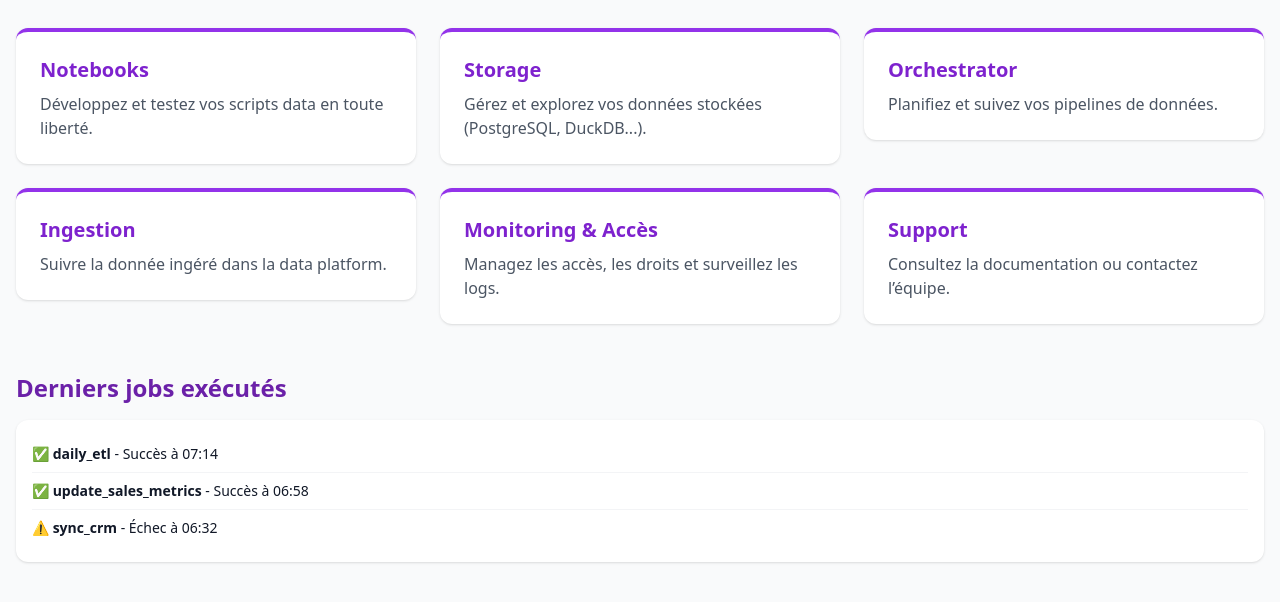
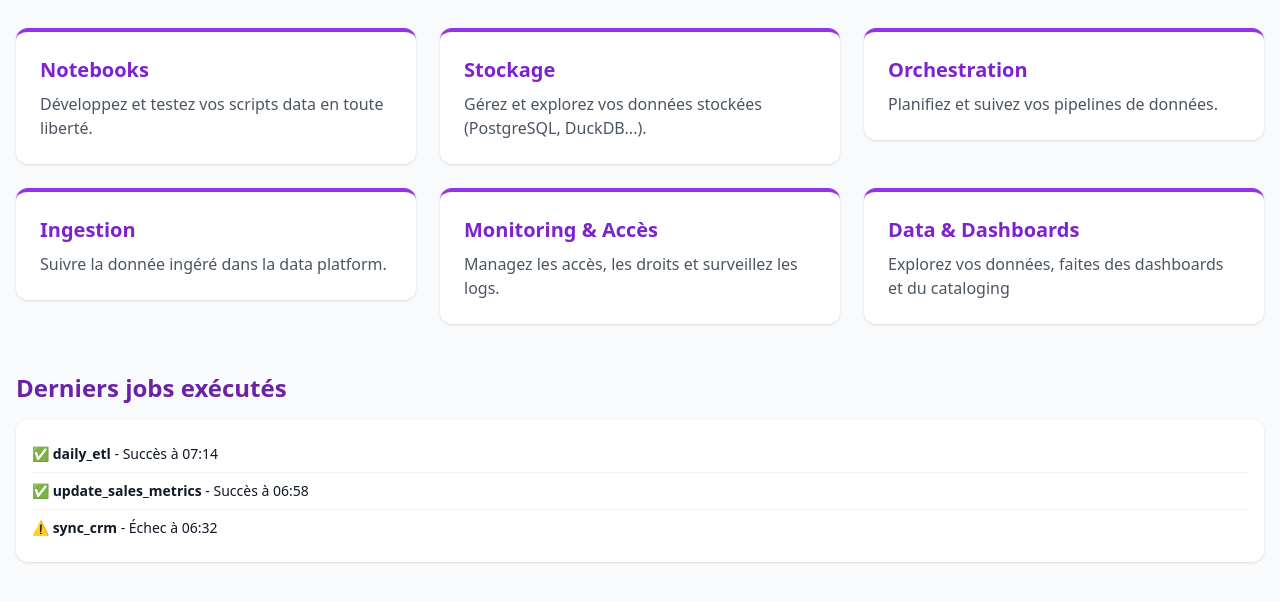
Before and after one commit to telary-agency/telary-platform, a plain HTML site: page dashboard.html in a window 1280 px wide. Shown: the part 120-722 px from the top of the page. Drawn offline with nearby package versions, Linux system fonts and the light colour scheme.

Commit message:
Adding data & querying example

```diff
--- a/dashboard.html
+++ b/dashboard.html
@@ -59,14 +59,14 @@
         <!-- Card: Storage -->
         <a href="./dashboard/storage.html">
           <div class="bg-white rounded-xl shadow hover:shadow-lg p-6 cursor-pointer transition-all border-t-4 border-purple-600">
-            <h2 class="text-xl font-semibold mb-2 text-purple-700">Storage</h2>
+            <h2 class="text-xl font-semibold mb-2 text-purple-700">Stockage</h2>
             <p class="text-gray-600">Gérez et explorez vos données stockées (PostgreSQL, DuckDB...).</p>
           </div>
         </a>
         <!-- Card: Orchestrator -->
         <a href="./dashboard/airflow.html">
           <div class="bg-white rounded-xl shadow hover:shadow-lg p-6 cursor-pointer transition-all border-t-4 border-purple-600">
-            <h2 class="text-xl font-semibold mb-2 text-purple-700">Orchestrator</h2>
+            <h2 class="text-xl font-semibold mb-2 text-purple-700">Orchestration</h2>
             <p class="text-gray-600">Planifiez et suivez vos pipelines de données.</p>
           </div>
         </a>
@@ -85,10 +85,10 @@
           </div>
         </a>
         <!-- Card: Support -->
-        <a href="./dashboard/support.html">
+        <a href="./dashboard/data.html">
           <div class="bg-white rounded-xl shadow hover:shadow-lg p-6 cursor-pointer transition-all border-t-4 border-purple-600">
-            <h2 class="text-xl font-semibold mb-2 text-purple-700">Support</h2>
-            <p class="text-gray-600">Consultez la documentation ou contactez l’équipe.</p>
+            <h2 class="text-xl font-semibold mb-2 text-purple-700">Data & Dashboards</h2>
+            <p class="text-gray-600">Explorez vos données, faites des dashboards et du cataloging</p>
           </div>
         </a>
       </div>
```
Also changed, not shown: dashboard/data.html (renamed from dashboard/support.html, +1 -18 lines), dashboard/monitoring.html (+19 -0 lines), dashboard/metabase.png (added).
